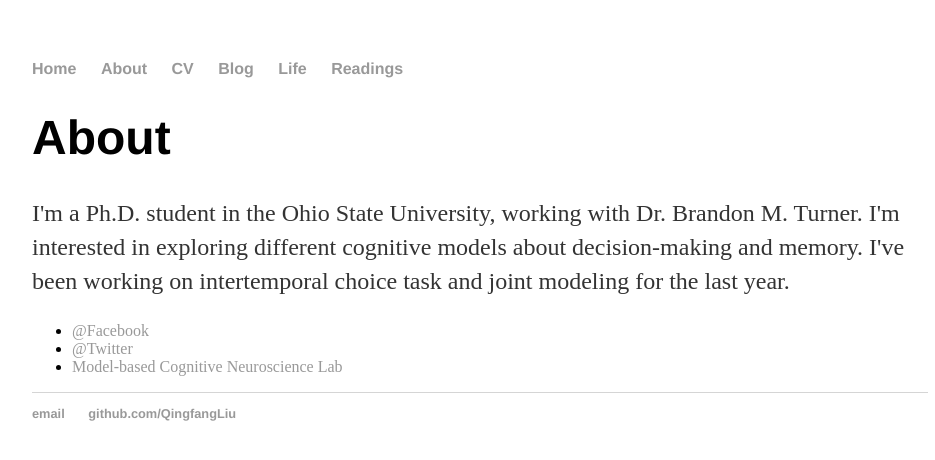
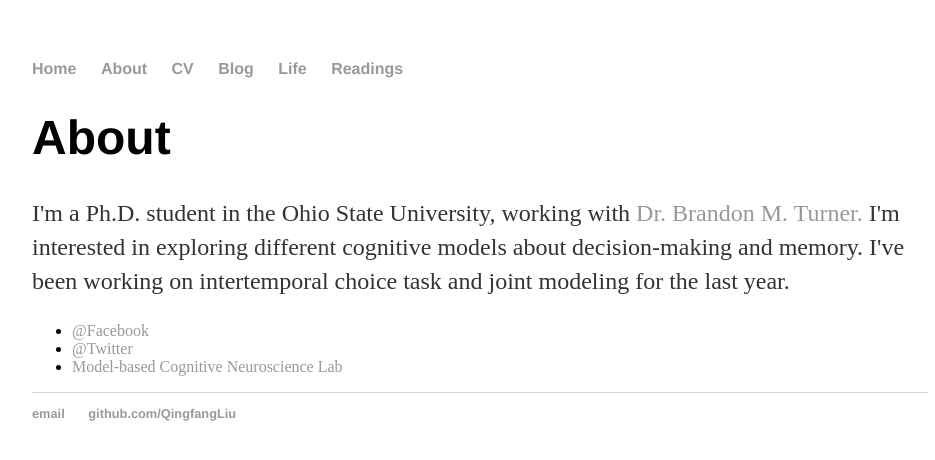
Before and after one commit to QingfangLiu/qingfangliu.github.io, a Jekyll site: the page built from about/index.html, in a window 1280 px wide. Shown: the top 460 px of the page, without its empty margins (160-1095 px from the left). Built offline with Jekyll 4.4.1, drawn with Linux system fonts in a browser that asks for light colours; part of the change alters nothing that is shown.

```diff
--- a/about/index.html
+++ b/about/index.html
@@ -5,7 +5,7 @@ title: About Qingfang Liu
 
 		<div class="about">
 			<h1>About</h1>
-			<p>I'm a Ph.D. student in the Ohio State University, working with Dr. Brandon M. Turner.
+			<p>I'm a Ph.D. student in the Ohio State University, working with <a href="http://faculty.psy.ohio-state.edu/turner/">Dr. Brandon M. Turner.</a>
 		 	   I'm interested in exploring different cognitive models about decision-making and memory.
 			   I've been working on intertemporal choice task and joint modeling for the last year.
 			</p>
```
